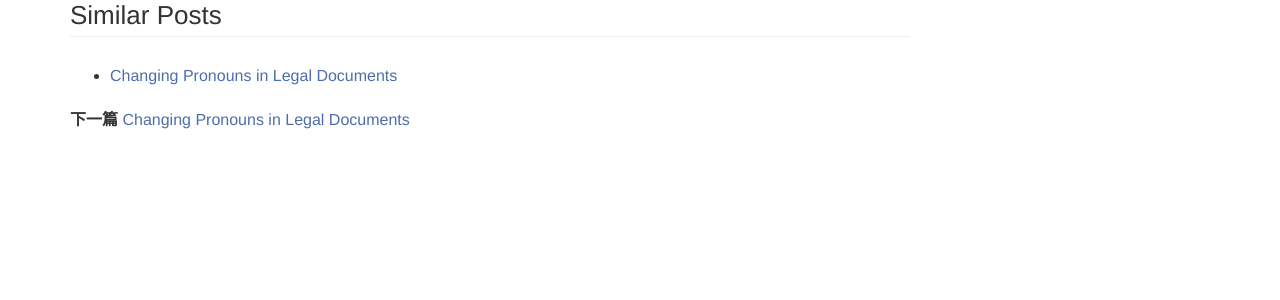
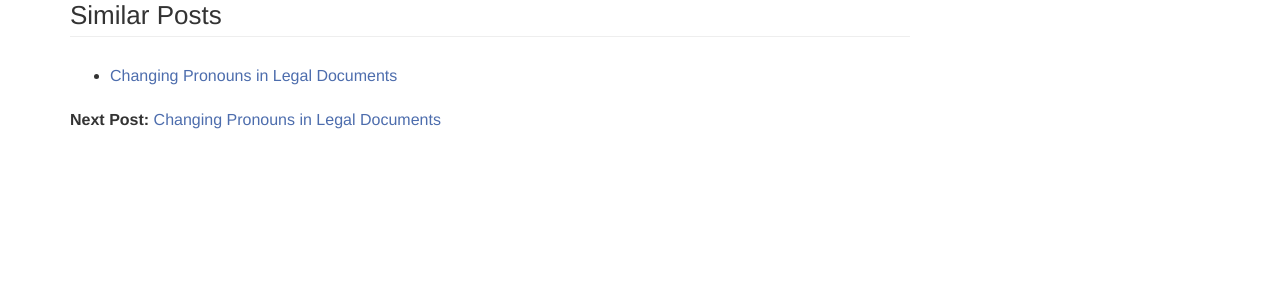
Before and after one commit to soham96/soham96.github.io, a Jekyll site: the page built from _posts/2020-06-01-alpaca-bot.md, in a window 1280 px wide. Shown: the part 412-712 px from the top of the page. Built offline with Jekyll 4.4.1, drawn with Linux system fonts in a browser that asks for light colours; comment, search, counter and statistics services are not loaded; a style sheet for code colours, icons or effects is not loaded.

Commit message:
Update previousAndNext.html

```diff
--- a/_includes/previousAndNext.html
+++ b/_includes/previousAndNext.html
@@ -1,13 +1,13 @@
 <div class="post-recent">
     <div class="pre">
         {% if page.previous %}
-        <p><strong>上一篇</strong> <a href="{{ page.previous.url | prepend: site.baseurl }}">{{ page.previous.title }}</a></p>
+        <p><strong>Previous Post: </strong> <a href="{{ page.previous.url | prepend: site.baseurl }}">{{ page.previous.title }}</a></p>
         {% endif %}
     </div>
     <div class="nex">
 
         {% if page.next %}
-        <p><strong>下一篇</strong> <a href="{{ page.next.url | prepend: site.baseurl }}">{{ page.next.title }}</a></p>
+        <p><strong>Next Post: </strong> <a href="{{ page.next.url | prepend: site.baseurl }}">{{ page.next.title }}</a></p>
         {% endif %}
     </div>
 </div>
```
